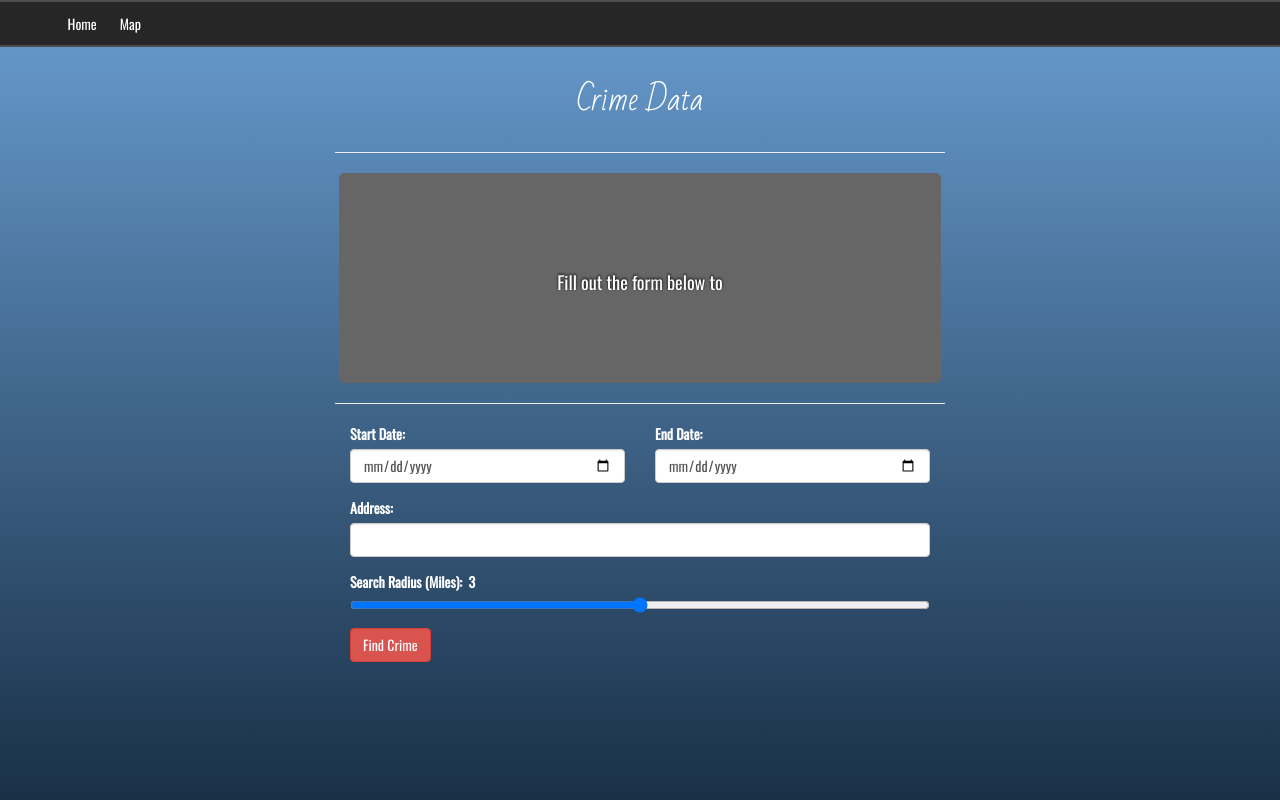
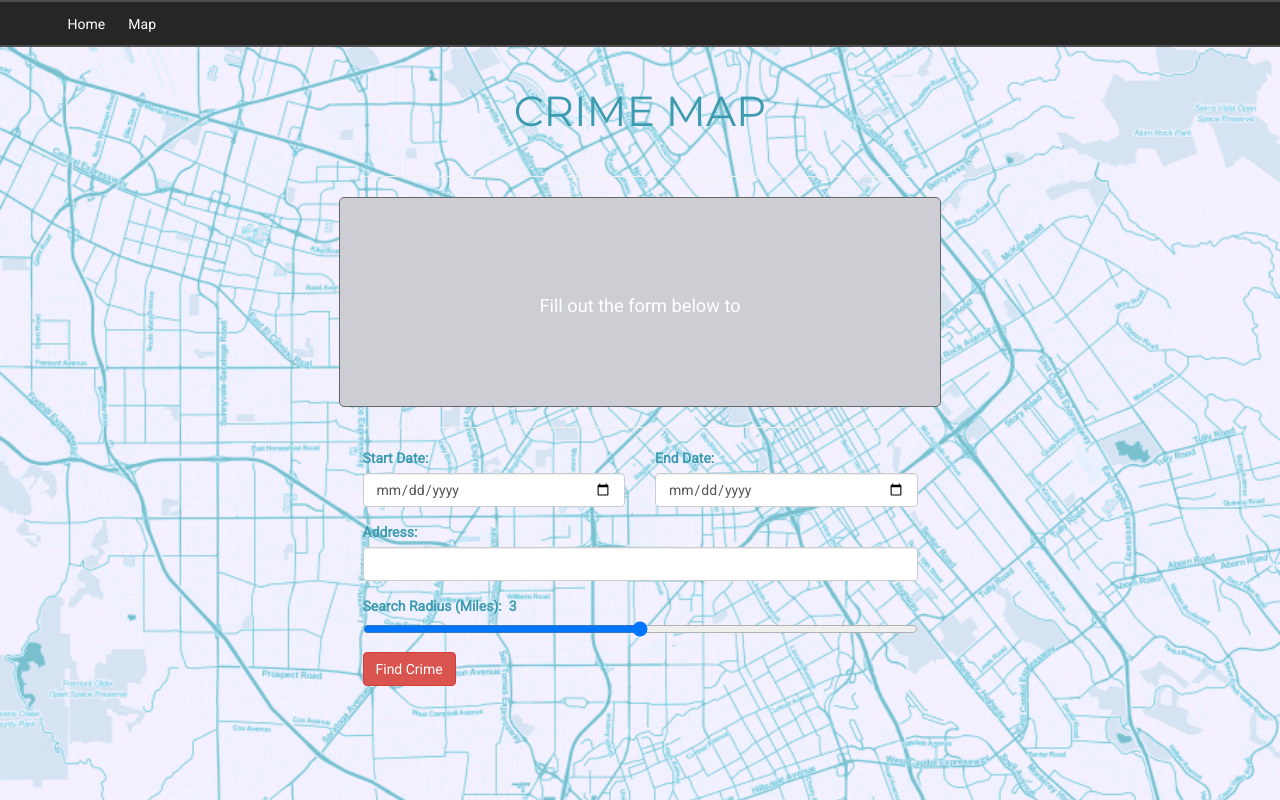
Before and after one commit to aquang9124/angu-js-events, a website: page client/index.html in a window 1280 px wide. Drawn offline with nearby package versions, Linux system fonts and the light colour scheme; some packages are replaced by stand-ins of ours; files that its build step writes are made by us from their sources.

Commit message:
changed layout

```diff
--- a/client/index.html
+++ b/client/index.html
@@ -11,8 +11,8 @@
 	<link rel="stylesheet" href="https://cdnjs.cloudflare.com/ajax/libs/normalize/4.1.1/normalize.min.css">
 	<!-- Latest compiled and minified CSS -->
 	<link rel="stylesheet" href="https://maxcdn.bootstrapcdn.com/bootstrap/3.3.6/css/bootstrap.min.css" integrity="sha384-1q8mTJOASx8j1Au+a5WDVnPi2lkFfwwEAa8hDDdjZlpLegxhjVME1fgjWPGmkzs7" crossorigin="anonymous">
-	<link href='https://fonts.googleapis.com/css?family=Oswald' rel='stylesheet' type='text/css'>
-	<link href='https://fonts.googleapis.com/css?family=Bad+Script' rel='stylesheet' type='text/css'>
+	<link href='https://fonts.googleapis.com/css?family=Roboto' rel='stylesheet' type='text/css'>
+	<link href='https://fonts.googleapis.com/css?family=Montserrat:700,400' rel='stylesheet' type='text/css'>
 	<!-- Personal scripts and stylesheets -->
 	<script src="/dist/js/app.min.js"></script>
 	<link rel="stylesheet" href="/dist/css/app.css">
@@ -24,7 +24,7 @@
 			<li class="navbar-li"><a href="#/maps" ng-class="vm.isActive('/maps') ? 'active' : 'inactive'">Map</a></li>
 		</ul>
 	</nav>
-	<div class="wrapper-full">
+	<div class="container">
 		<div ng-view class="view-box">
 		</div>
 	</div>
--- a/client/js/home.controller.js
+++ b/client/js/home.controller.js
@@ -7,7 +7,7 @@
 		var vm = this;
 
 		// Bound variables
-		vm.header = [{ message: 'Crime Data' }, { message: 'With Google Maps' }];
+		vm.header = [{ message: 'Crime Map' }, { message: 'With Google Maps' }];
 		vm.words = ["Hello!    ", "Fill out the form below to get crime information!    "];
 		vm.wordCount = 0;
 		vm.charCount = 0;
--- a/client/partials/home.html
+++ b/client/partials/home.html
@@ -1,6 +1,6 @@
 <div class="row">
 	<div class="col-md-6 col-md-offset-3">
-		<h2 class="text-center" id="spc-heading" ng-click="vm.switchHeaders()">{{ vm.header[vm.cIndex].message }}</h2>
+		<h2 class="text-center" id="spc-heading" ng-click="vm.switchHeaders()">{{ vm.header[vm.cIndex].message | uppercase }}</h2>
 		<hr>
 	</div>
 </div>
@@ -15,6 +15,7 @@
 	<div class="col-md-6 col-md-offset-3">
 		<hr>
 		<form>
+			<div class="row">
 				<div class="form-group col-xs-6">
 					<label>Start Date:</label>
 					<input type="date" ng-model="vm.newSearch.start" class="form-control">
@@ -23,16 +24,23 @@
 					<label>End Date:</label>
 					<input type="date" ng-model="vm.newSearch.end" class="form-control">
 				</div>
+			</div>
+			<div class="row">
 				<div class="form-group col-xs-12">
 					<label>Address:</label>
 					<input type="text" ng-model="vm.newSearch.address" class="form-control">
 				</div>
+			</div>
+			<div class="row">
 				<div class="form-group col-xs-12">
 					<label>Search Radius (Miles): <span ng-if="vm.newSearch.radius === undefined">&nbsp;3</span>&nbsp;{{ vm.newSearch.radius }}</label>
 					<input type="range" ng-model="vm.newSearch.radius" step="1" min="1" max="5">
 				</div>
+			</div>
+			<div class="row">
 				<div class="form-group col-xs-12">
 					<button class="btn btn-danger" ng-click="vm.startSearch()">Find Crime</button>
+				</div>
 			</div>
 		</form>
 	</div>
--- a/client/scss/app.scss
+++ b/client/scss/app.scss
@@ -9,26 +9,19 @@ $large: 30em;
 $medium: 20em;
 $small: 15em;
 $x-small: 10em;
-$md-font: 4em;
-$sm-font: 2em;
-$fancy-fnt: 'Oswald';
-$mystery-fnt: 'Bad Script';
+$large-font: 5em;
+$md-font: 3em;
+$fancy-fnt: 'Montserrat';
+$mystery-fnt: 'Roboto';
 
 // Mixins
 @mixin linear-bg() {
 	background: #6496c8;
 	background: -moz-linear-gradient(top, #6496c8 0%, #193047 100%);
-	background: -webkit-gradient(left top, left bottom, color-stop(0%, #6496c8), color-stop(100%, #193047));
 	background: -webkit-linear-gradient(top, #6496c8 0%, #193047 100%);
 	background: -o-linear-gradient(top, #6496c8 0%, #193047 100%);
 	background: -ms-linear-gradient(top, #6496c8 0%, #193047 100%);
 	background: linear-gradient(top, #6496c8 0%, #193047 100%);
-}
-
-@mixin container-perim() {
-	-webkit-box-shadow: 0px 0px 5px 8px rgba(0,0,0,0.75);
-	-moz-box-shadow: 0px 0px 5px 8px rgba(0,0,0,0.75);
-	box-shadow: 0px 0px 5px 8px rgba(0,0,0,0.75);
 }
 
 @mixin bg-cover() {
@@ -43,12 +36,14 @@ $mystery-fnt: 'Bad Script';
 html, body {
 	height: 100%;
 	width: 100%;
-	color: white;
-	font-family: $fancy-fnt, verdana, arial;
+	color: darken(#7EC4D3, 20%);
+	font-family: $mystery-fnt, verdana, arial;
 	margin: 0;
 }
 
 body {
+	background: url('/img/sjmap.png') center center fixed no-repeat;
+	@include bg-cover();
 	padding-top: 3.3em;
 }
 
@@ -102,30 +97,13 @@ p {
 	}
 }
 
-.wrapper-full {
-	@include linear-bg();
-	border-top: 1px solid $navbar-border;
+.container {
 	height: 100%;
-	width: 100%;
-}
-
-.lg-pa {
-	font-size: 1.3em;
-}
-
-.wrapper {
-	margin: 2em auto;
-	width: $x-large;
-	height: $small;
 }
 
 .view-box {
 	height: 100%;
 	width: 100%;
-}
-
-.row {
-	margin: 0;
 }
 
 // IDs
@@ -153,12 +131,11 @@ p {
 	position: relative;
 	margin: 0 auto;
 	color: white;
-	text-shadow: 0 -.1em .2em black;
 	text-align: center;
 	width: $x-large;
 	height: $small;
 	border: 1px solid darken(gray, 10%);
-	background-color: lighten(black, 40%);
+	background-color: #CDCED4;
 	border-radius: 5px;
 }
 
@@ -172,7 +149,9 @@ p {
 }
 
 #spc-heading {
-	font-family: $mystery-fnt, cursive, verdana;
+	font-family: $fancy-fnt, arial, verdana;
+	margin: 1em 0 1em 0;
+	font-size: $md-font;
 	cursor: pointer;
 }
 
@@ -181,7 +160,7 @@ p {
 	min-width: 200px;
 	height: 100%;
 	width: 100%;
-	margin: 0 auto;
+	margin: 20px auto;
 }
 
 // Media Queries
```
Also changed, not shown: client/dist/css/app.css, client/dist/js/app.min.js, client/img/sjmap.png (added), 2 other files. Lines whose indentation alone changed are shown as unchanged.
